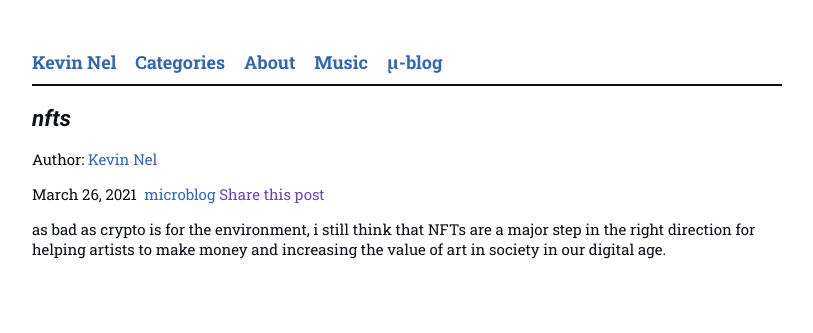
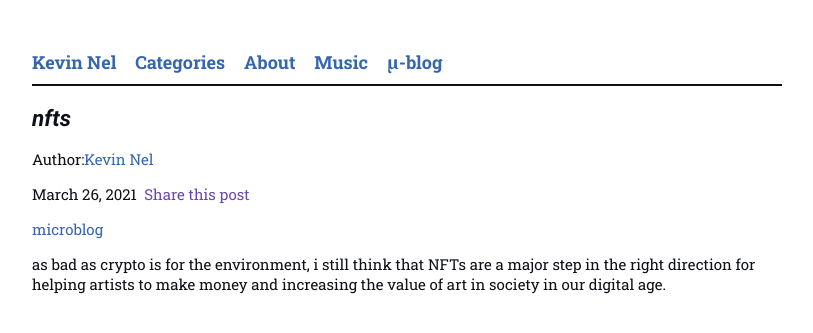
Before and after one commit to kevontheweb/kevontheweb.github.io, a Jekyll site: the page built from _posts/microblog/2021-03-26-nfts.md, in a window 1280 px wide. Shown: the top 333 px of the page, without its empty margins (233-1046 px from the left). Built offline with Jekyll 4.4.1, drawn with Linux system fonts in a browser that asks for light colours; our own code applies the rules of GitHub Pages for plain Markdown files.

Commit message:
Update post.html

```diff
--- a/_layouts/post.html
+++ b/_layouts/post.html
@@ -4,15 +4,20 @@ layout: default
 
 <article class="h-entry">
   <h1 class="p-name">{{ page.title }}</h1>
-  <p>Author: <a class="p-author h-card" href="http://kevinnel.com/about">Kevin Nel</a></p>
+  <p>
+    Author:<a class="p-author h-card" href="http://kevinnel.com/about">Kevin Nel</a>
+  </p>
+  <p>
     <time class="dt-published" datetime="{{ page.date }}">{{ page.date | date: "%B %e, %Y" }}&nbsp;</time>
+    <a href="{{post_url}}" class="u-url">Share this post</a>
+  </p>
+  <p>
     {% for category in page.categories %}
       <a class="p-category" href="{{site.baseurl}}/categories/#{{category|slugize}}">{{category}}</a>
       {% unless forloop.last %}&nbsp;{% endunless %}
     {% endfor %}
-  <a href="{{post_url}}" class="u-url">Share this post</a>
+  </p>
   <div class="e-content">
     {{ content }}
   </div>
-
 </article>
```
Lines whose indentation alone changed are shown as unchanged.
